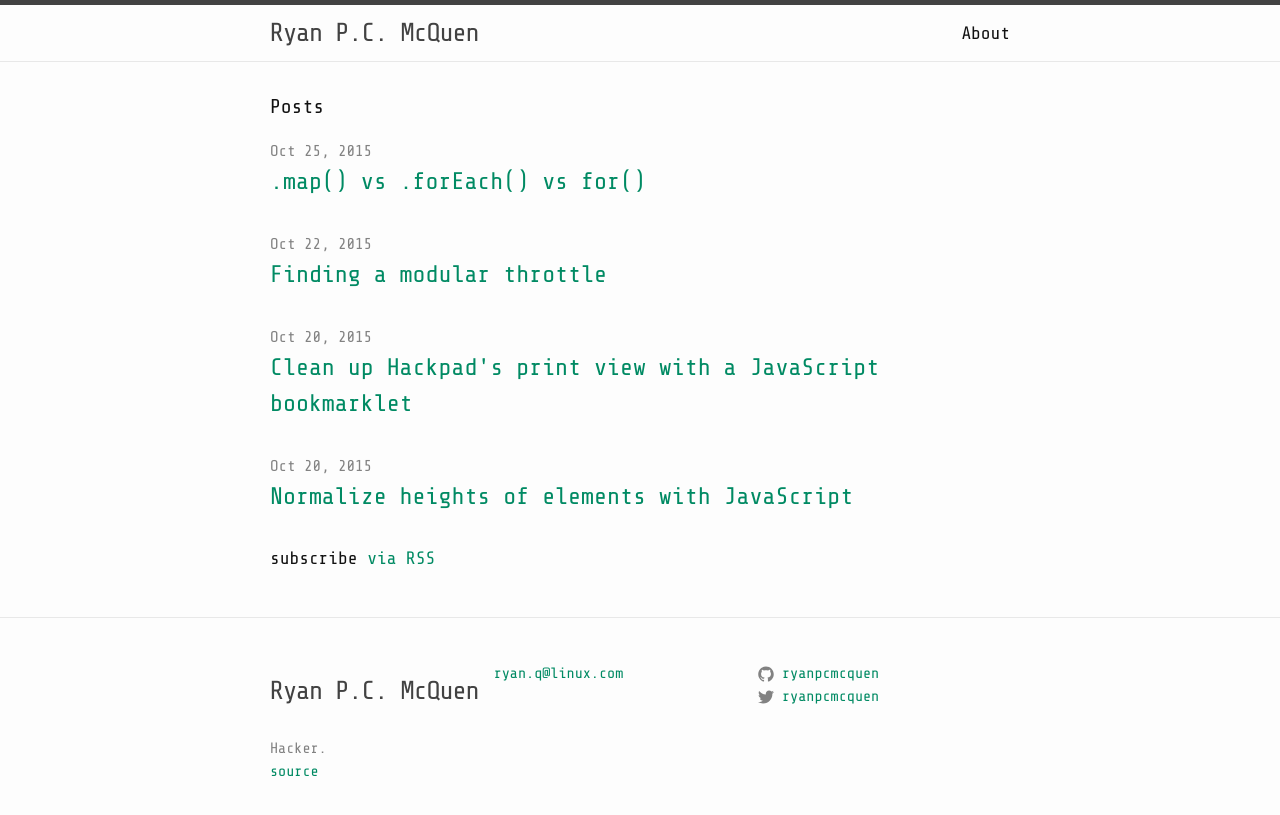
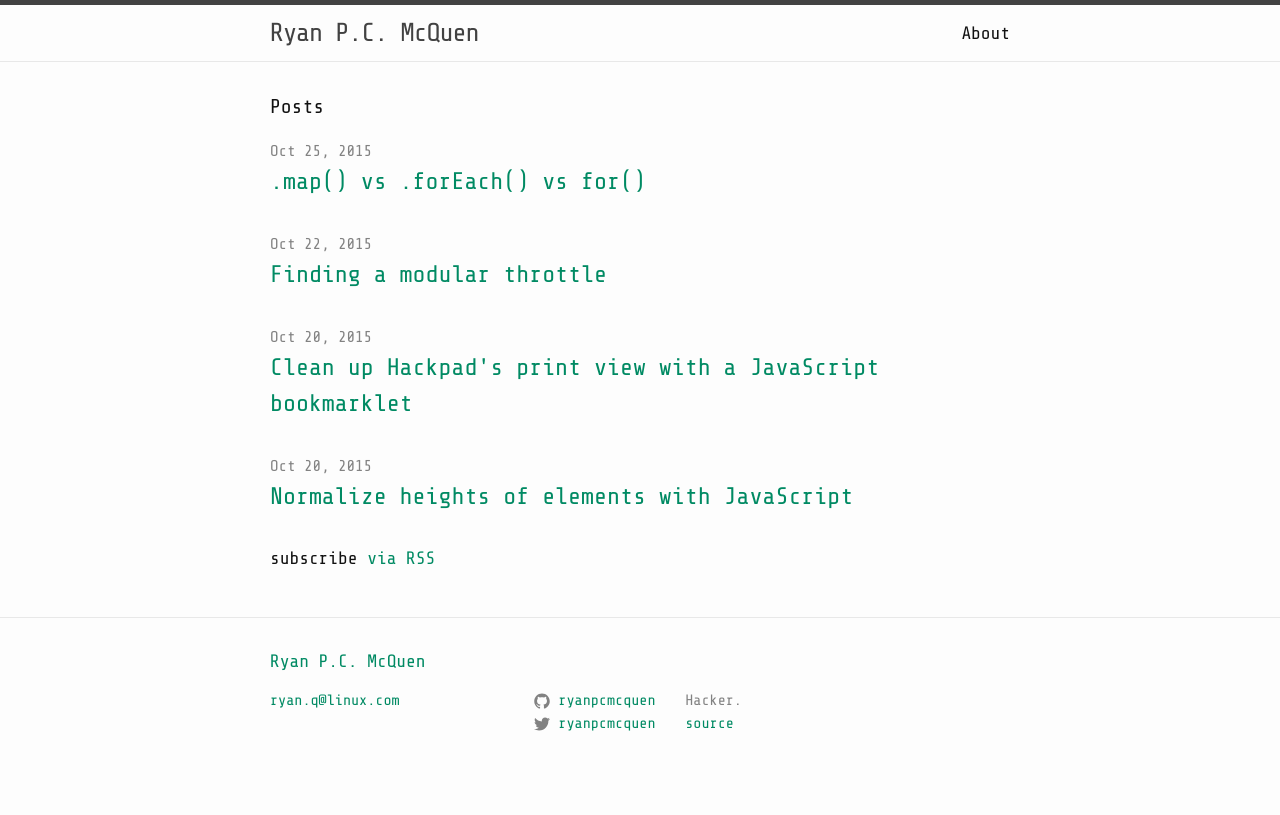
Before and after one commit to ryanpcmcquen/ryanpcmcquen.github.io, a Jekyll site: the page built from index.html, in a window 1280 px wide. Shown: the top 815 px of the page. Built offline with Jekyll 4.4.1, drawn with Linux system fonts in a browser that asks for light colours.

Commit message:
remove unnecessary class

```diff
--- a/_includes/footer.html
+++ b/_includes/footer.html
@@ -2,7 +2,7 @@
 
   <div class="wrapper">
 
-    <h2 class="footer-heading"><a class="site-title" href="{{ site.baseurl }}/">{{ site.title }}</a></h2>
+    <h2 class="footer-heading"><a href="{{ site.baseurl }}/">{{ site.title }}</a></h2>
 
     <div class="footer-col-wrapper">
       <div class="footer-col  footer-col-1">
```
